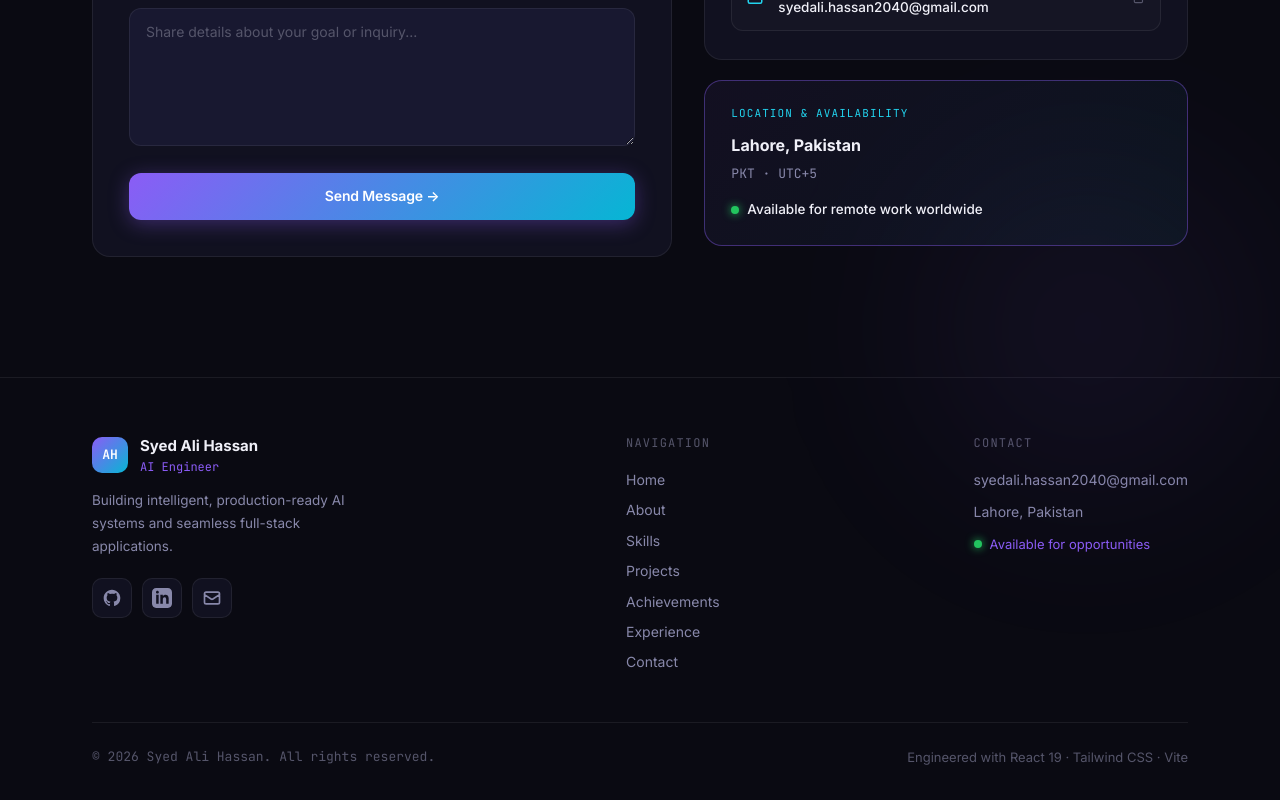
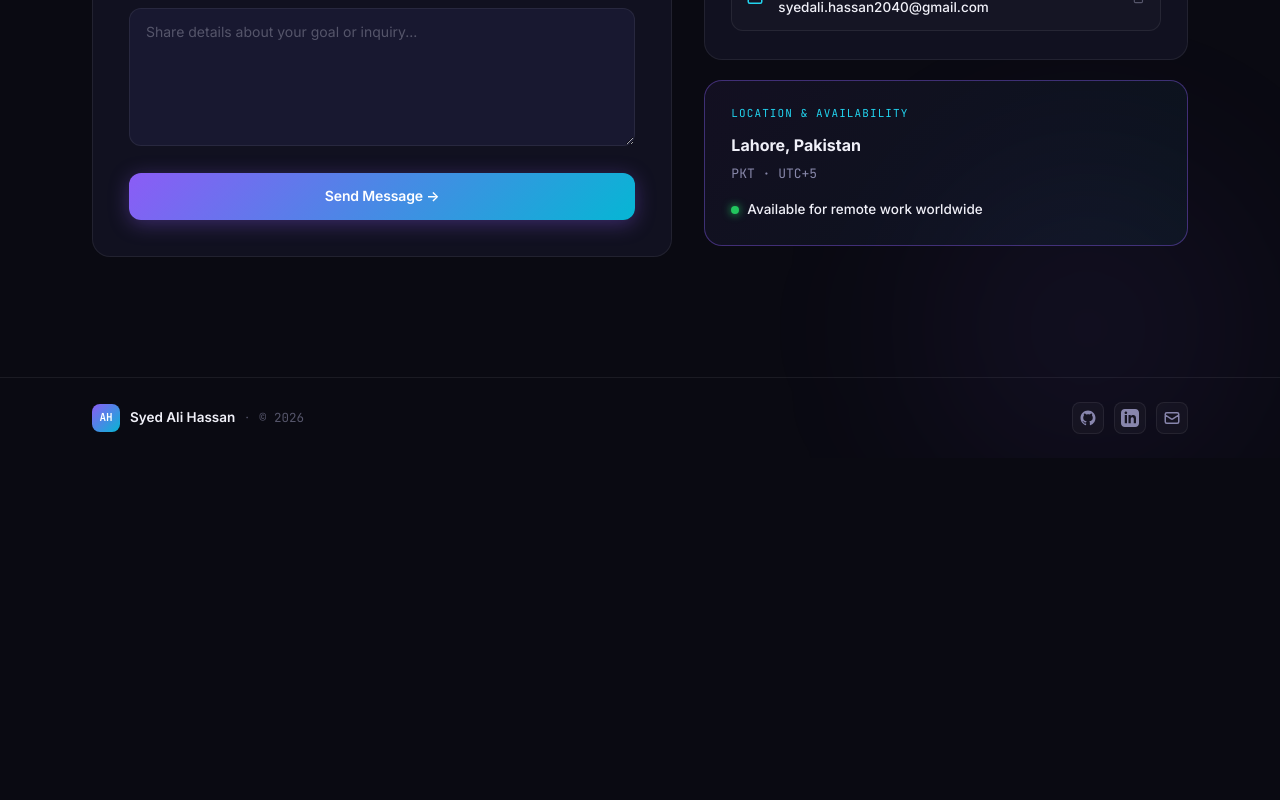
Before and after one commit to Ali241124/Personal-Portfolio, a React (Vite) app in the folder client/: page / in a window 1280 px wide. Shown: the part 7676-8476 px from the top of the page. After the commit the page ends 8134 px from the top, so only its background shows below. Built offline with nearby package versions, Linux system fonts and the light colour scheme.

Commit message:
Update footer

```diff
--- a/client/src/components/Footer.jsx
+++ b/client/src/components/Footer.jsx
@@ -5,7 +5,7 @@ const SOCIALS = [
     label: "GitHub",
     href: "https://github.com/Ali241124",
     icon: (
-      <svg width="20" height="20" fill="currentColor" viewBox="0 0 24 24">
+      <svg width="18" height="18" fill="currentColor" viewBox="0 0 24 24">
         <path fillRule="evenodd" d="M12 2C6.477 2 2 6.484 2 12.017c0 4.425 2.865 8.18 6.839 9.504.5.092.682-.217.682-.483 0-.237-.008-.868-.013-1.703-2.782.605-3.369-1.343-3.369-1.343-.454-1.158-1.11-1.466-1.11-1.466-.908-.62.069-.608.069-.608 1.003.07 1.531 1.032 1.531 1.032.892 1.53 2.341 1.088 2.91.832.092-.647.35-1.088.636-1.338-2.22-.253-4.555-1.113-4.555-4.951 0-1.093.39-1.988 1.029-2.688-.103-.253-.446-1.272.098-2.65 0 0 .84-.27 2.75 1.026A9.564 9.564 0 0112 6.844c.85.004 1.705.115 2.504.337 1.909-1.296 2.747-1.027 2.747-1.027.546 1.379.202 2.398.1 2.651.64.7 1.028 1.595 1.028 2.688 0 3.848-2.339 4.695-4.566 4.943.359.309.678.92.678 1.855 0 1.338-.012 2.419-.012 2.747 0 .268.18.58.688.482A10.019 10.019 0 0022 12.017C22 6.484 17.522 2 12 2z" clipRule="evenodd"/>
       </svg>
     ),
@@ -14,7 +14,7 @@ const SOCIALS = [
     label: "LinkedIn",
     href: "https://www.linkedin.com/in/syedalihassan24",
     icon: (
-      <svg width="20" height="20" fill="currentColor" viewBox="0 0 24 24">
+      <svg width="18" height="18" fill="currentColor" viewBox="0 0 24 24">
         <path fillRule="evenodd" d="M19 0h-14c-2.761 0-5 2.239-5 5v14c0 2.761 2.239 5 5 5h14c2.762 0 5-2.239 5-5v-14c0-2.761-2.238-5-5-5zm-11 19h-3v-11h3v11zm-1.5-12.268c-.966 0-1.75-.79-1.75-1.764s.784-1.764 1.75-1.764 1.75.79 1.75 1.764-.783 1.764-1.75 1.764zm13.5 12.268h-3v-5.604c0-3.368-4-3.113-4 0v5.604h-3v-11h3v1.765c1.396-2.586 7-2.777 7 2.476v6.759z" clipRule="evenodd"/>
       </svg>
     ),
@@ -23,114 +23,80 @@ const SOCIALS = [
     label: "Email",
     href: "mailto:syedali.hassan2040@gmail.com",
     icon: (
-      <svg width="20" height="20" fill="none" stroke="currentColor" viewBox="0 0 24 24">
+      <svg width="18" height="18" fill="none" stroke="currentColor" viewBox="0 0 24 24">
         <path strokeLinecap="round" strokeLinejoin="round" strokeWidth={2} d="M3 8l7.89 5.26a2 2 0 002.22 0L21 8M5 19h14a2 2 0 002-2V7a2 2 0 00-2-2H5a2 2 0 00-2 2v10a2 2 0 002 2z"/>
       </svg>
     ),
   },
 ];
 
-const LINKS = ["Home","About","Skills","Projects","Achievements","Experience","Contact"];
-
 export default function Footer() {
-  const scrollTo = href => document.getElementById(href.toLowerCase())?.scrollIntoView({ behavior: "smooth" });
-
   return (
     <footer style={{
       background: "var(--bg)",
       borderTop: "1px solid var(--border)",
-      paddingTop: 56,
-      paddingBottom: 32,
+      padding: "24px 0",
     }}>
-      <div className="container">
-        {/* Top row */}
-        <div style={{
-          display: "flex", justifyContent: "space-between",
-          alignItems: "flex-start", flexWrap: "wrap", gap: 40, marginBottom: 48,
+      <div className="container" style={{
+        display: "flex",
+        alignItems: "center",
+        justifyContent: "space-between",
+        flexWrap: "wrap",
+        gap: 16,
       }}>
         {/* Brand */}
-          <div>
-            <div style={{ display: "flex", alignItems: "center", gap: 12, marginBottom: 12 }}>
+        <div style={{ display: "flex", alignItems: "center", gap: 10 }}>
           <div style={{
-                width: 36, height: 36, borderRadius: 10,
+            width: 28, height: 28, borderRadius: 8,
             background: "var(--grad-primary)",
             display: "flex", alignItems: "center", justifyContent: "center",
-                fontFamily: "var(--mono)", fontSize: 13, fontWeight: 700, color: "#fff",
+            fontFamily: "var(--mono)", fontSize: 11, fontWeight: 700, color: "#fff",
           }}>AH</div>
-              <div>
-                <div style={{ fontWeight: 700, fontSize: 15, color: "var(--text-1)" }}>Syed Ali Hassan</div>
-                <div style={{ fontSize: 12, fontFamily: "var(--mono)", color: "var(--violet)" }}>AI Engineer</div>
-              </div>
-            </div>
-            <p style={{ fontSize: 13.5, color: "var(--text-2)", lineHeight: 1.7, maxWidth: 280 }}>
-              Building intelligent, production-ready AI systems and seamless full-stack applications.
-            </p>
-            {/* Social icons */}
-            <div style={{ display: "flex", gap: 10, marginTop: 20 }}>
-              {SOCIALS.map(({ label, href, icon }) => (
-                <motion.a key={label} href={href} target="_blank" rel="noreferrer"
-                  whileHover={{ y: -3 }}
-                  aria-label={label}
-                  style={{
-                    width: 40, height: 40, borderRadius: 10,
-                    display: "flex", alignItems: "center", justifyContent: "center",
-                    background: "var(--surface)", border: "1px solid var(--border)",
-                    color: "var(--text-2)", transition: "all 0.2s",
-                  }}
-                  onMouseEnter={e => { e.currentTarget.style.borderColor = "var(--violet)"; e.currentTarget.style.color = "var(--violet)"; e.currentTarget.style.background = "var(--violet-glow)"; }}
-                  onMouseLeave={e => { e.currentTarget.style.borderColor = "var(--border)"; e.currentTarget.style.color = "var(--text-2)"; e.currentTarget.style.background = "var(--surface)"; }}
-                >{icon}</motion.a>
-              ))}
-            </div>
+          <span style={{ fontSize: 13.5, fontWeight: 600, color: "var(--text-1)" }}>
+            Syed Ali Hassan
+          </span>
+          <span style={{ color: "var(--text-3)", fontSize: 13 }}>·</span>
+          <span style={{ fontSize: 12.5, color: "var(--text-3)", fontFamily: "var(--mono)" }}>
+            © {new Date().getFullYear()}
+          </span>
         </div>
 
-          {/* Quick links */}
-          <div>
-            <div style={{ fontSize: 12, fontFamily: "var(--mono)", color: "var(--text-3)", letterSpacing: "0.1em", textTransform: "uppercase", marginBottom: 16 }}>Navigation</div>
-            <div style={{ display: "flex", flexDirection: "column", gap: 8 }}>
-              {LINKS.map(label => (
-                <a key={label} href={`#${label.toLowerCase()}`}
-                  onClick={e => { e.preventDefault(); scrollTo(label); }}
-                  style={{ fontSize: 14, color: "var(--text-2)", textDecoration: "none", transition: "color 0.2s" }}
-                  onMouseEnter={e => e.currentTarget.style.color = "var(--text-1)"}
-                  onMouseLeave={e => e.currentTarget.style.color = "var(--text-2)"}
-                >{label}</a>
+        {/* Socials */}
+        <div style={{ display: "flex", alignItems: "center", gap: 10 }}>
+          {SOCIALS.map(({ label, href, icon }) => (
+            <motion.a
+              key={label}
+              href={href}
+              target="_blank"
+              rel="noreferrer"
+              aria-label={label}
+              whileHover={{ y: -2 }}
+              style={{
+                width: 32,
+                height: 32,
+                borderRadius: 8,
+                display: "flex",
+                alignItems: "center",
+                justifyContent: "center",
+                background: "rgba(255,255,255,0.03)",
+                border: "1px solid var(--border)",
+                color: "var(--text-2)",
+                transition: "all 0.2s ease",
+              }}
+              onMouseEnter={(e) => {
+                e.currentTarget.style.borderColor = "var(--violet)";
+                e.currentTarget.style.color = "var(--violet)";
+                e.currentTarget.style.background = "var(--violet-glow)";
+              }}
+              onMouseLeave={(e) => {
+                e.currentTarget.style.borderColor = "var(--border)";
+                e.currentTarget.style.color = "var(--text-2)";
+                e.currentTarget.style.background = "rgba(255,255,255,0.03)";
+              }}
+            >
+              {icon}
+            </motion.a>
           ))}
-            </div>
-          </div>
-
-          {/* Contact info */}
-          <div>
-            <div style={{ fontSize: 12, fontFamily: "var(--mono)", color: "var(--text-3)", letterSpacing: "0.1em", textTransform: "uppercase", marginBottom: 16 }}>Contact</div>
-            <div style={{ display: "flex", flexDirection: "column", gap: 10 }}>
-              <a href="mailto:syedali.hassan2040@gmail.com"
-                style={{ fontSize: 14, color: "var(--text-2)", textDecoration: "none" }}>
-                syedali.hassan2040@gmail.com
-              </a>
-              <div style={{ fontSize: 14, color: "var(--text-2)" }}>Lahore, Pakistan</div>
-              <div style={{
-                display: "inline-flex", alignItems: "center", gap: 8,
-                fontSize: 13, color: "var(--violet)",
-              }}>
-                <span style={{ width: 8, height: 8, borderRadius: "50%", background: "#22c55e", boxShadow: "0 0 8px #22c55e" }}/>
-                Available for opportunities
-              </div>
-            </div>
-          </div>
-        </div>
-
-        {/* Bottom row */}
-        <div style={{
-          paddingTop: 24, borderTop: "1px solid var(--border)",
-          display: "flex", justifyContent: "space-between", alignItems: "center",
-          flexWrap: "wrap", gap: 12,
-        }}>
-          <span style={{ fontSize: 13, color: "var(--text-3)", fontFamily: "var(--mono)" }}>
-            © {new Date().getFullYear()} Syed Ali Hassan. All rights reserved.
-          </span>
-          <span style={{ fontSize: 13, color: "var(--text-3)" }}>
-            Engineered with React 19 · Tailwind CSS · Vite
-          </span>
         </div>
       </div>
     </footer>
```
Lines whose indentation alone changed are shown as unchanged.
